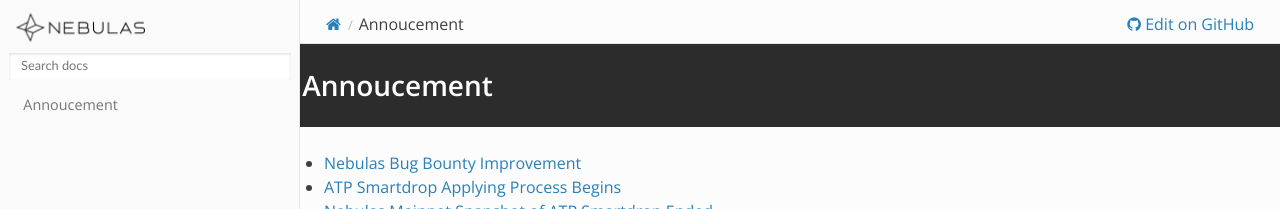
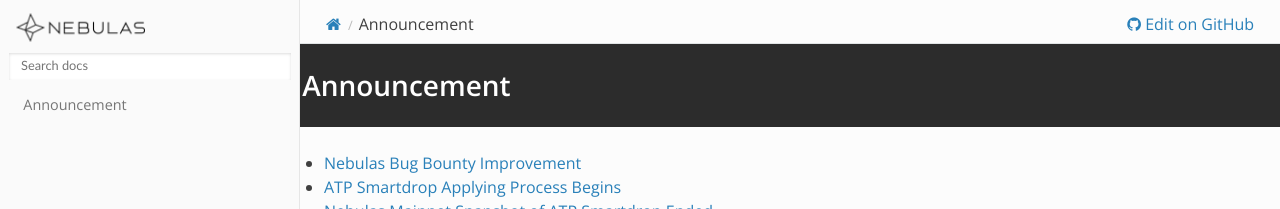
Before and after one commit to nebulasio/nebdocs, a Sphinx documentation site: the page built from docs/community/announcement.md, in a window 1280 px wide. Shown: the top 209 px of the page. Built offline with Sphinx 7.4.7 and the Read the Docs theme 2.0.0, drawn with Linux system fonts in a browser that asks for light colours; pages that are not in the unit, such as notebooks, are missing from menus.

Commit message:
fixes typo

```diff
--- a/docs/community/announcement.md
+++ b/docs/community/announcement.md
@@ -1,4 +1,4 @@
-# Annoucement
+# Announcement
 - [Nebulas Bug Bounty Improvement](https://medium.com/nebulasio/nebulas-bug-bounty-program-c026e63d8a20)
 - [ATP Smartdrop Applying Process Begins](https://medium.com/nebulasio/atp-smartdrop-applying-process-begins-1a51a72a1e79)
 - [Nebulas Mainnet Snapshot of ATP Smartdrop Ended](https://medium.com/nebulasio/nebulas-mainnet-snapshot-of-atp-smartdrop-ended-9f169bd498c4)
```
